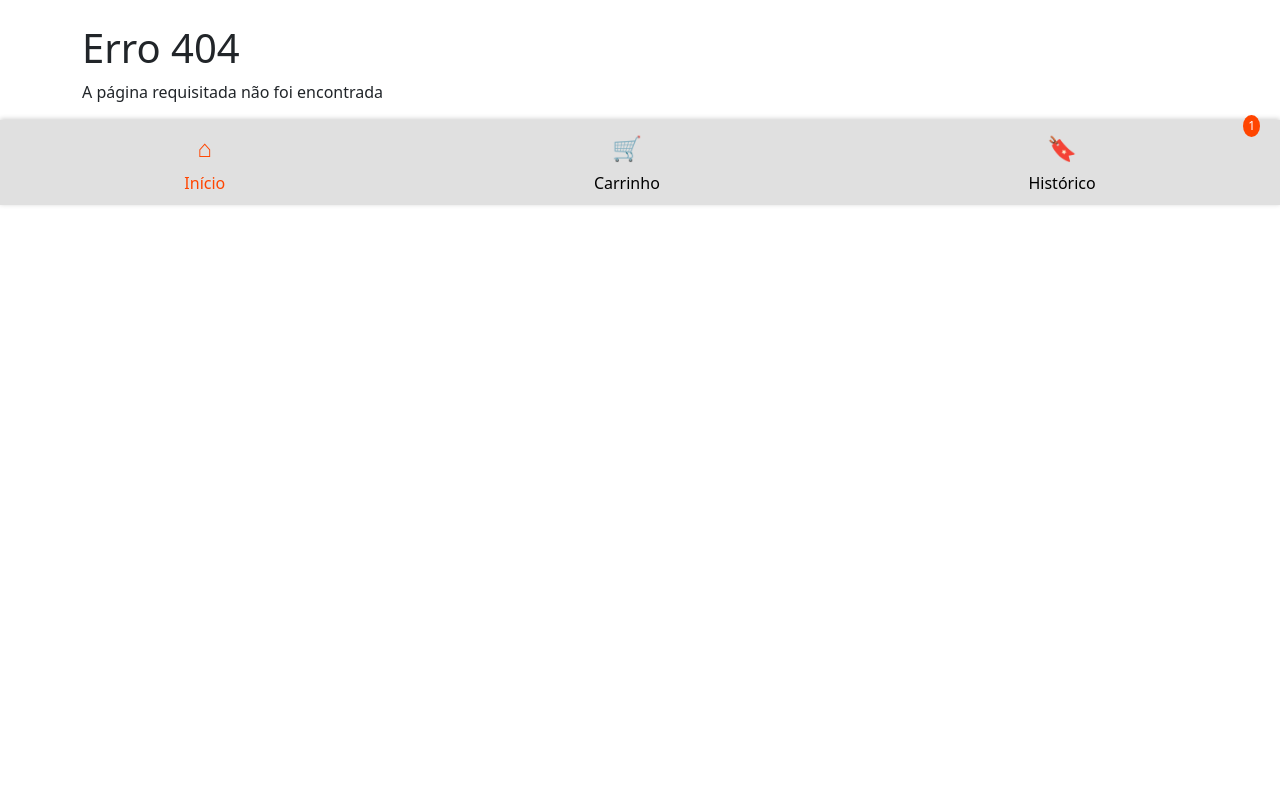
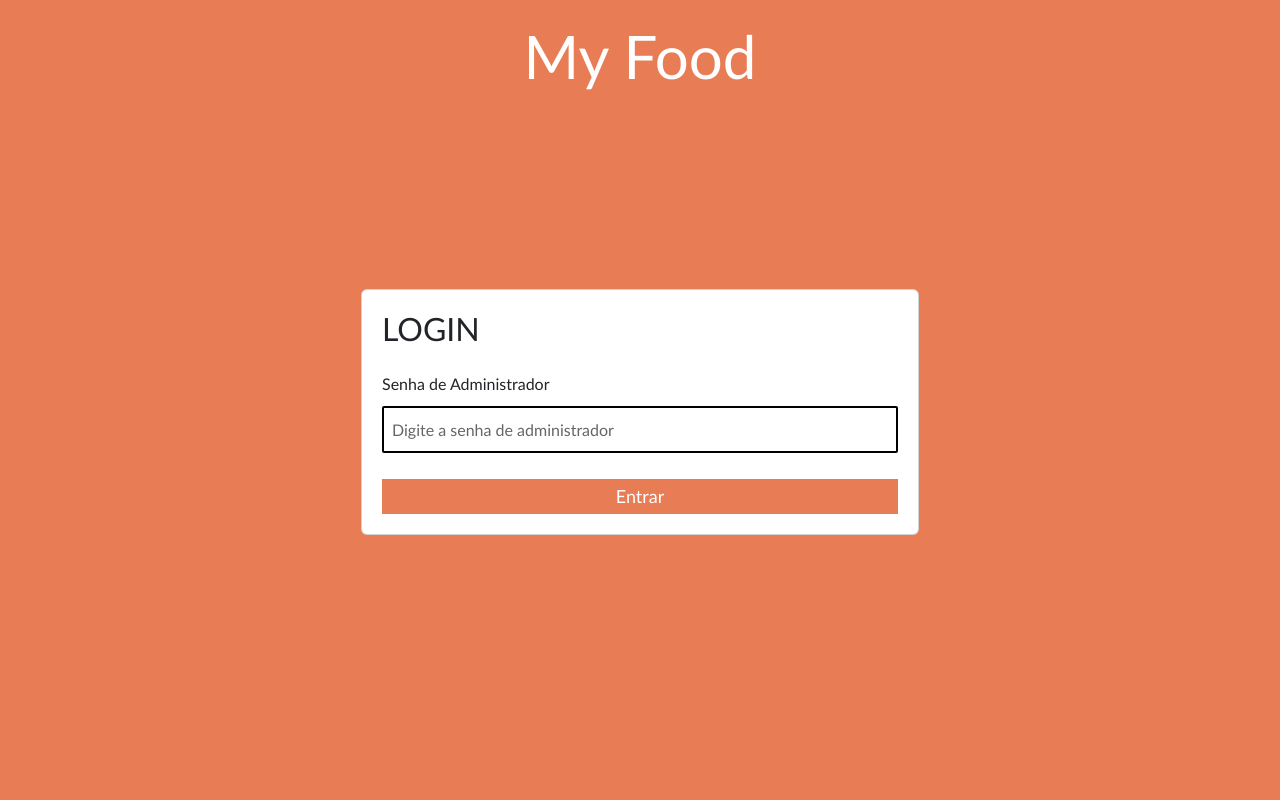
Before and after one commit to EnrickyHip/my-food, a PHP site: page /?page=admin_login in a window 1280 px wide. Run offline with PHP 8.4, Linux system fonts and the light colour scheme; tables that the repository leaves empty hold one stand-in row (values such as "Sample post").

Commit message:
login e base para páginas admin

```diff
--- /dev/null
+++ b/migrations/criar_tabela_senha.sql
@@ -0,0 +1,3 @@
+CREATE TABLE `config` (
+  senha VARCHAR(255) NOT NULL
+);
--- /dev/null
+++ b/pages/admin_home.php
@@ -0,0 +1 @@
+<p>home</p>
--- /dev/null
+++ b/pages/admin_login.php
@@ -0,0 +1,42 @@
+<?php
+
+use App\Lib\DbConnection;
+
+$error = filter_input(INPUT_GET, 'error', FILTER_SANITIZE_SPECIAL_CHARS);
+
+if ($_SERVER["REQUEST_METHOD"] === "POST") {
+  $password = filter_input(INPUT_POST, 'password');
+
+  $conn = DbConnection::getConn();
+  $smtp = $conn->prepare('SELECT senha FROM config LIMIT 1 ');
+  $smtp->execute();
+  $passwordHash = $smtp->fetch(PDO::FETCH_ASSOC)["senha"];
+
+  $validPassword = password_verify($password, $passwordHash);
+
+  if ($validPassword) {
+    $_SESSION["loggedIn"] = true;
+    header("Location: /?page=admin_home");
+  } else {
+    header("Location: /?page=admin_login&error=true");
+  }
+}
+
+?>
+
+<div class="fullscreen d-flex justify-content-center align-items-center">
+  <h1 class="main-heading">My Food</h1>
+  <div class="card w-50">
+    <h2>LOGIN</h2>
+    <form method="post" action="/?page=admin_login">
+      <div class="my-3">
+        <label for="password">Senha de Administrador</label>
+        <input type="password" name="password" id="password" placeholder="Digite a senha de administrador">
+        <?php if ($error): ?>
+          <p class="text-danger">Senha Incorreta</p>
+        <?php endif; ?>
+      </div>
+      <button type="submit" class="w-100">Entrar</button>
+    </form>
+  </div>
+</div>
--- a/pages/layout.php
+++ b/pages/layout.php
@@ -6,6 +6,18 @@ $conn = DbConnection::getConn();
 $smtp = $conn->prepare('SELECT * FROM categoria ORDER BY nome');
 $smtp->execute();
 $categorias = $smtp->fetchAll();
+
+$page = filter_input(INPUT_GET, 'page', FILTER_SANITIZE_SPECIAL_CHARS);
+
+$pageParts = explode("_", $page);
+$admin = count($pageParts) === 2 && $pageParts[0] === "admin";
+
+if ($admin && isset($pageParts[1]) && $pageParts[1] !== "login") {
+  if (!isset($_SESSION["loggedIn"])) {
+    header("Location: /?page=admin_login");
+    exit;
+  }
+}
 ?>
 
 <!DOCTYPE html>
@@ -14,23 +26,25 @@ $categorias = $smtp->fetchAll();
 <head>
   <meta charset="UTF-8">
   <meta name="viewport" content="width=device-width, initial-scale=1.0">
+
   <!-- Bootstrap css -->
   <link href="https://cdn.jsdelivr.net/npm/bootstrap@5.3.3/dist/css/bootstrap.min.css" rel="stylesheet" integrity="sha384-QWTKZyjpPEjISv5WaRU9OFeRpok6YctnYmDr5pNlyT2bRjXh0JMhjY6hW+ALEwIH" crossorigin="anonymous">
+
+  <?php if ($admin): ?>
+    <!-- My css -->
+    <link rel="stylesheet" href="/public/css/admin.css">
+  <?php else: ?>
     <!-- My css -->
     <link rel="stylesheet" href="/public/css/styles.css">
+  <?php endif; ?>
   <title>My food</title>
 </head>
 
 <body>
-
-  <?php
-  $page = filter_input(INPUT_GET, 'page', FILTER_SANITIZE_SPECIAL_CHARS);
-  ?>
-
   <?php if ($page == 'cardapio'): ?>
     <header>
       <div class="cardapio-banner">
-        <h3>Cardapio</h3>
+        <h3>Cardápio</h3>
       </div>
       <nav>
         <ul>
@@ -46,7 +60,6 @@ $categorias = $smtp->fetchAll();
     </header>
   <?php endif; ?>
 
-
   <div class="container mt-4">
     <?php
     $filePath = __DIR__ . '/' . $page . '.php';
@@ -58,6 +71,7 @@ $categorias = $smtp->fetchAll();
     ?>
   </div>
 
+  <?php if (!$admin): ?>
     <nav class="navbar">
       <a href="#" class="active">
         <span class="icon">&#8962;</span>
@@ -73,6 +87,7 @@ $categorias = $smtp->fetchAll();
         Histórico
       </a>
     </nav>
+  <?php endif; ?>
 
   <!-- Bootstrap js -->
   <script src="https://cdn.jsdelivr.net/npm/bootstrap@5.3.3/dist/js/bootstrap.bundle.min.js" integrity="sha384-YvpcrYf0tY3lHB60NNkmXc5s9fDVZLESaAA55NDzOxhy9GkcIdslK1eN7N6jIeHz" crossorigin="anonymous"></script>
--- /dev/null
+++ b/public/css/admin.css
@@ -0,0 +1,53 @@
+body {
+  background-color: #e87c54;
+  font-family: 'Gill Sans', 'Gill Sans MT', Calibri, 'Trebuchet MS', sans-serif;
+}
+
+h1 {
+  color: white;
+  font-size: 60px;
+  text-align: center;
+}
+
+.card {
+  background-color: white;
+  padding: 20px;
+}
+
+.fullscreen {
+  height: calc(100vh - 1.5rem);
+}
+
+.main-heading {
+  position: absolute;
+  top: 20px;
+}
+
+input {
+  width: 100%;
+  padding: 8px;
+  font-size: 18px;
+  border: 2px solid #000000;
+  border-radius: 2px;
+  box-sizing: border-box;
+  outline: none;
+  margin: 10px 0;
+}
+
+input::placeholder {
+  color: #666666;
+  font-size: 16px;
+}
+
+button {
+  background-color: #e87c54;
+  border: none;
+  color: white;
+  padding: 4px 8px;
+  font-size: 18px;
+}
+
+button:hover {
+  background-color: #cd6e4c;
+
+}
```
Lines whose indentation alone changed are shown as unchanged.
